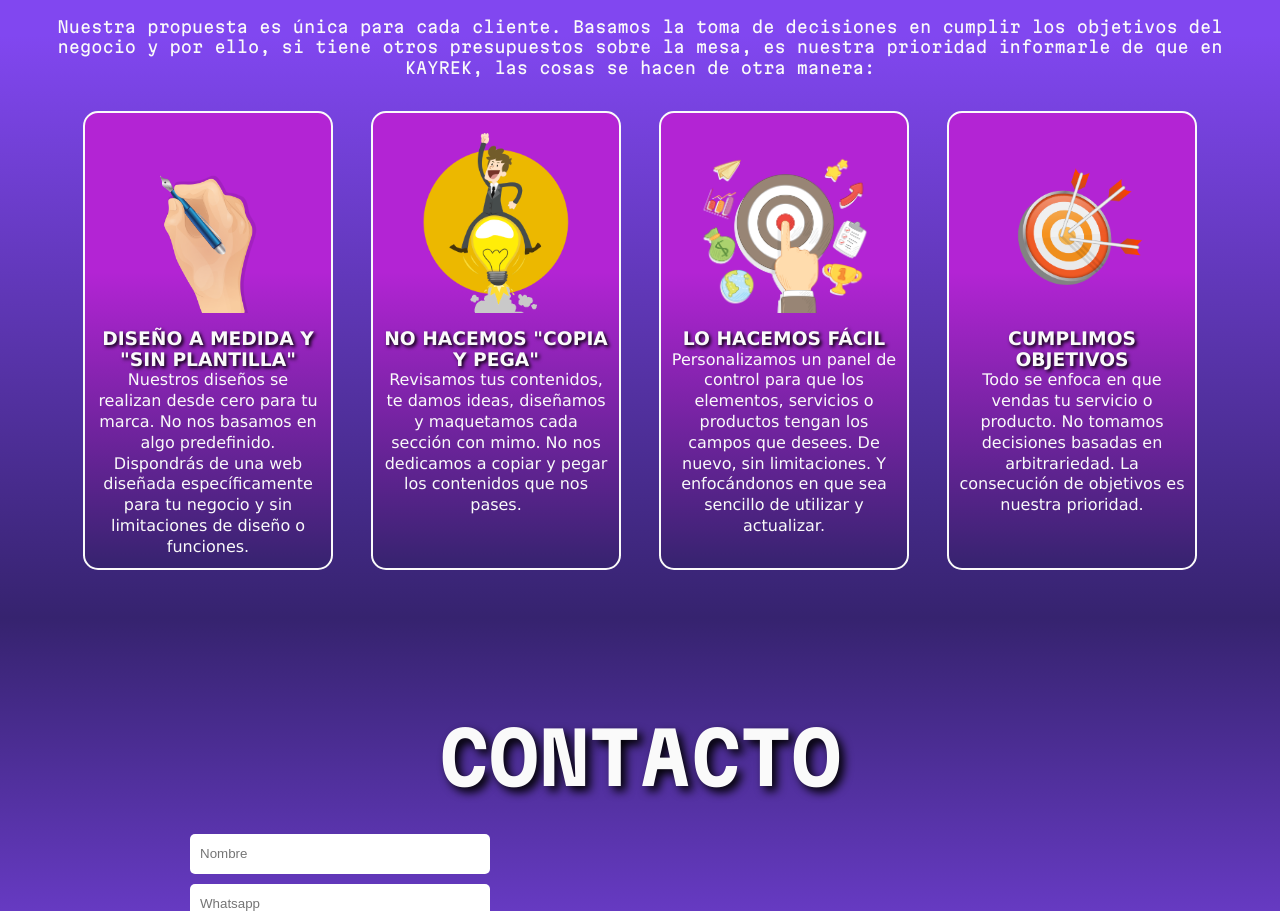
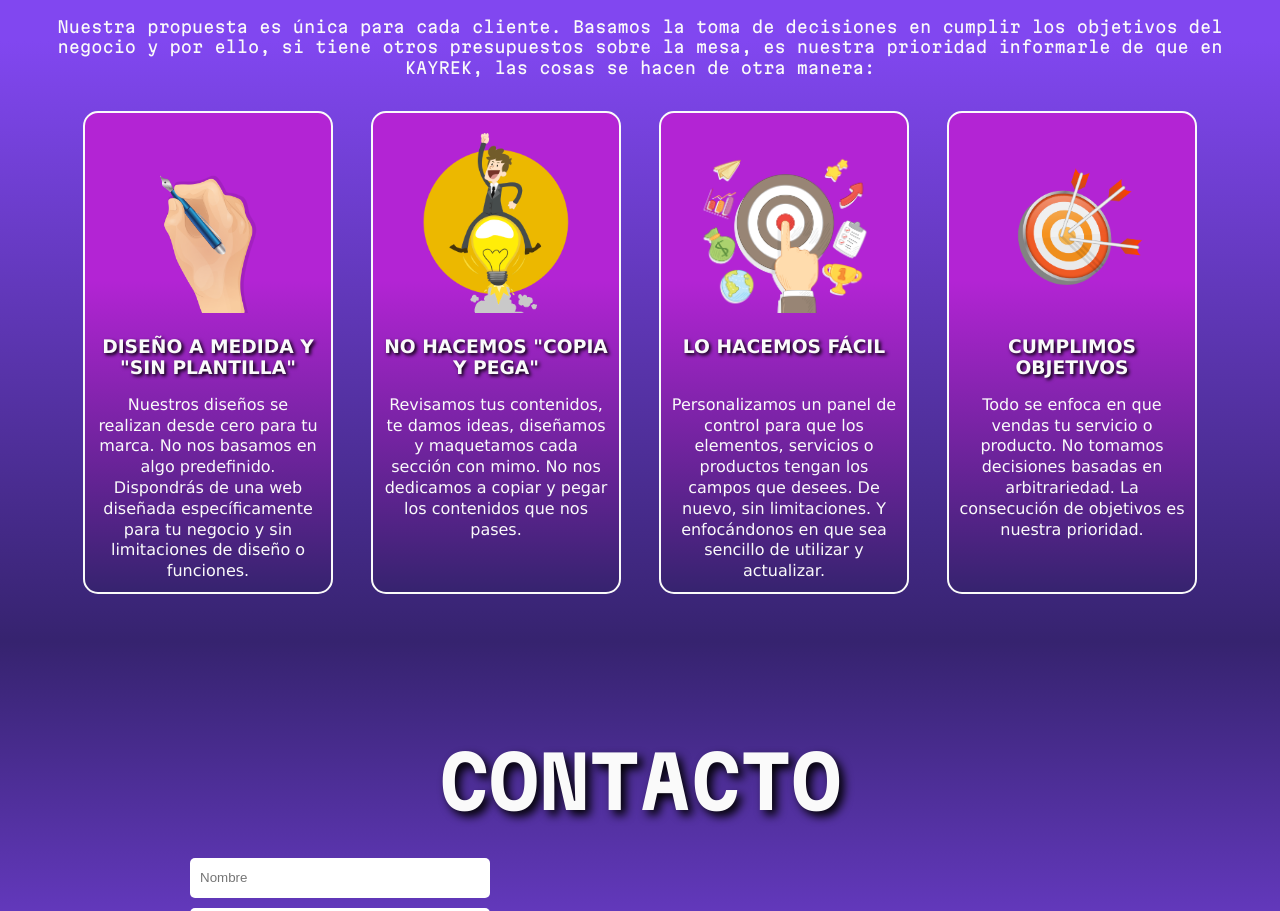
Before and after one commit to gasinto/kayrek, a plain HTML site: page index.html in a window 1280 px wide. Shown: the part 1223-2134 px from the top of the page. Drawn offline with Linux system fonts and the light colour scheme; grey boxes are pictures that could not be loaded.

Commit message:
mas correciones

```diff
--- a/inicio.css
+++ b/inicio.css
@@ -372,6 +372,7 @@ nav ul li a{
     color: var(--color7);
     width: 100%;
     height: 100%;
+    gap: 8px;
     vertical-align: top;
     margin: 0 1%;
     padding: 10px;
@@ -384,7 +385,8 @@ nav ul li a{
 }
 
 .image h3{
-    text-shadow: black 0.1em 0.1em 0.2em
+    text-shadow: black 0.1em 0.1em 0.2em;
+    height: 50px;
 }
 
 
```
